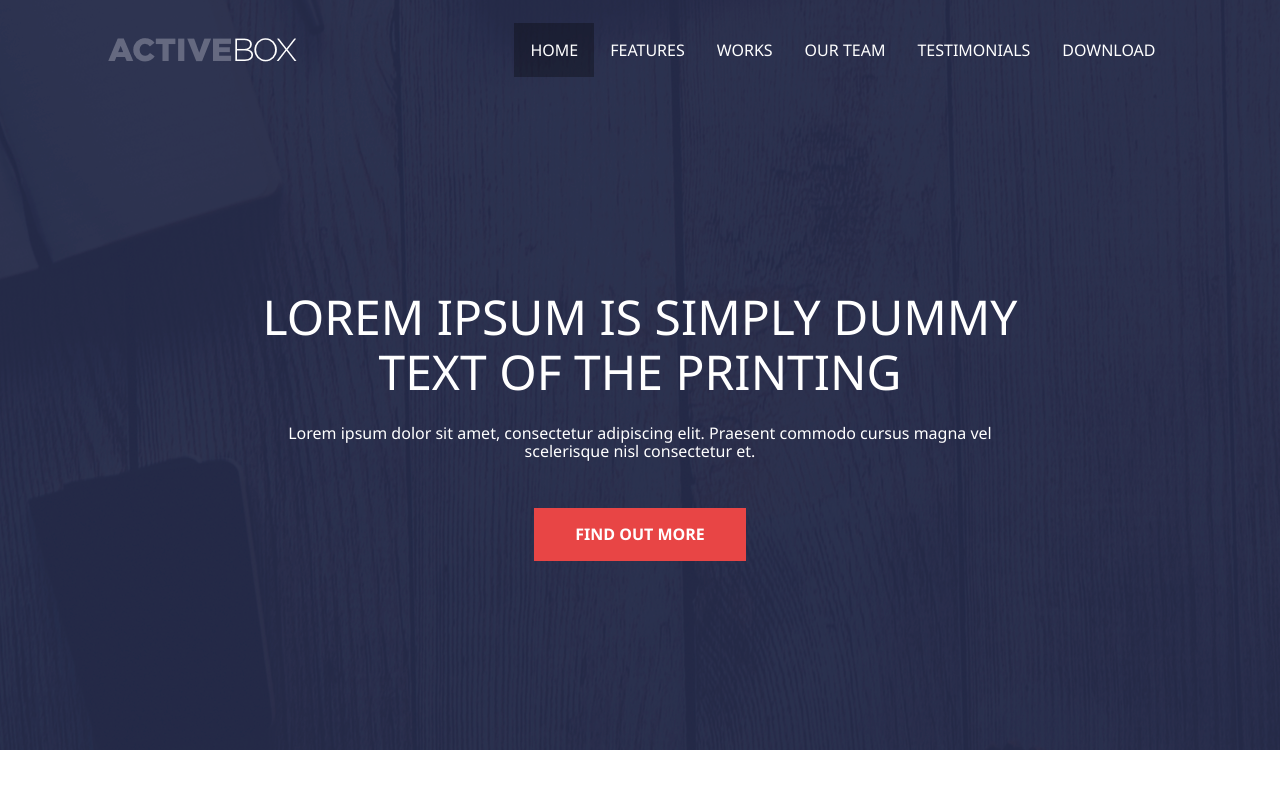
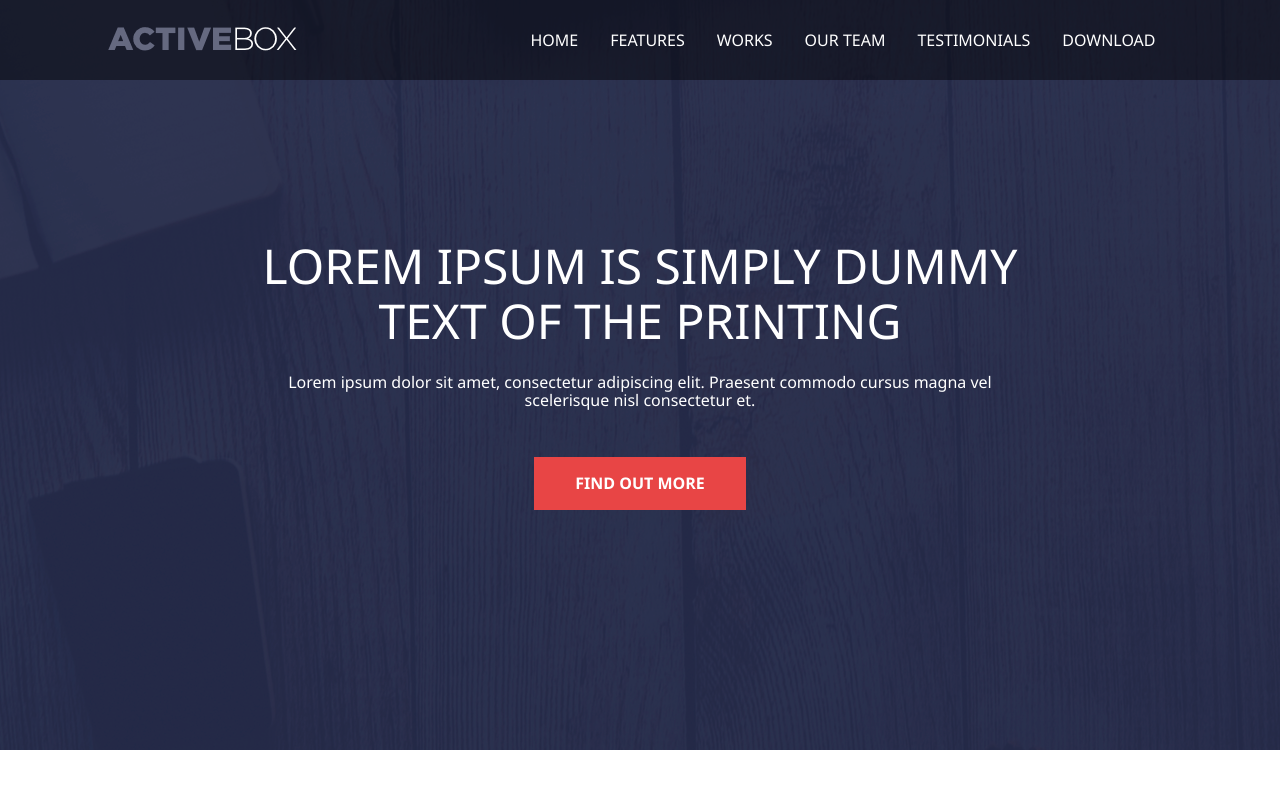
Before and after one commit to pedro-yuri/site-activebox, a plain HTML site: page index.html in a window 1280 px wide. Shown: the top 793 px of the page. Drawn offline with Linux system fonts and the light colour scheme; a web font is replaced by a local one.

Commit message:
Add files via upload

```diff
--- a/css/main.css
+++ b/css/main.css
@@ -37,21 +37,17 @@ a{
     text-decoration: none;
 }
 
-/* SELEÇÃO*/
-
-#container header #home a{
-    background-color: rgba(0,0,0,0.3);
-    border: none;
-}
-
 /* AREA-MENU */
 
 header{
+    background-color: rgba(0, 0, 0 ,0.45);
     display: flex;
     justify-content: space-around;
     align-items: center;
-    height: 6.25rem;
     min-width: 56.25rem;
+    position: fixed;
+    left: 0;
+    right: 0;
 }
 
 header li{
@@ -75,7 +71,7 @@ header nav a:hover{
     display: flex;
     justify-content: center;
     align-items: center;
-    height: 40.625rem;
+    height: 46.75rem;
 }
 
 .area-conteudo-1 article{
```
